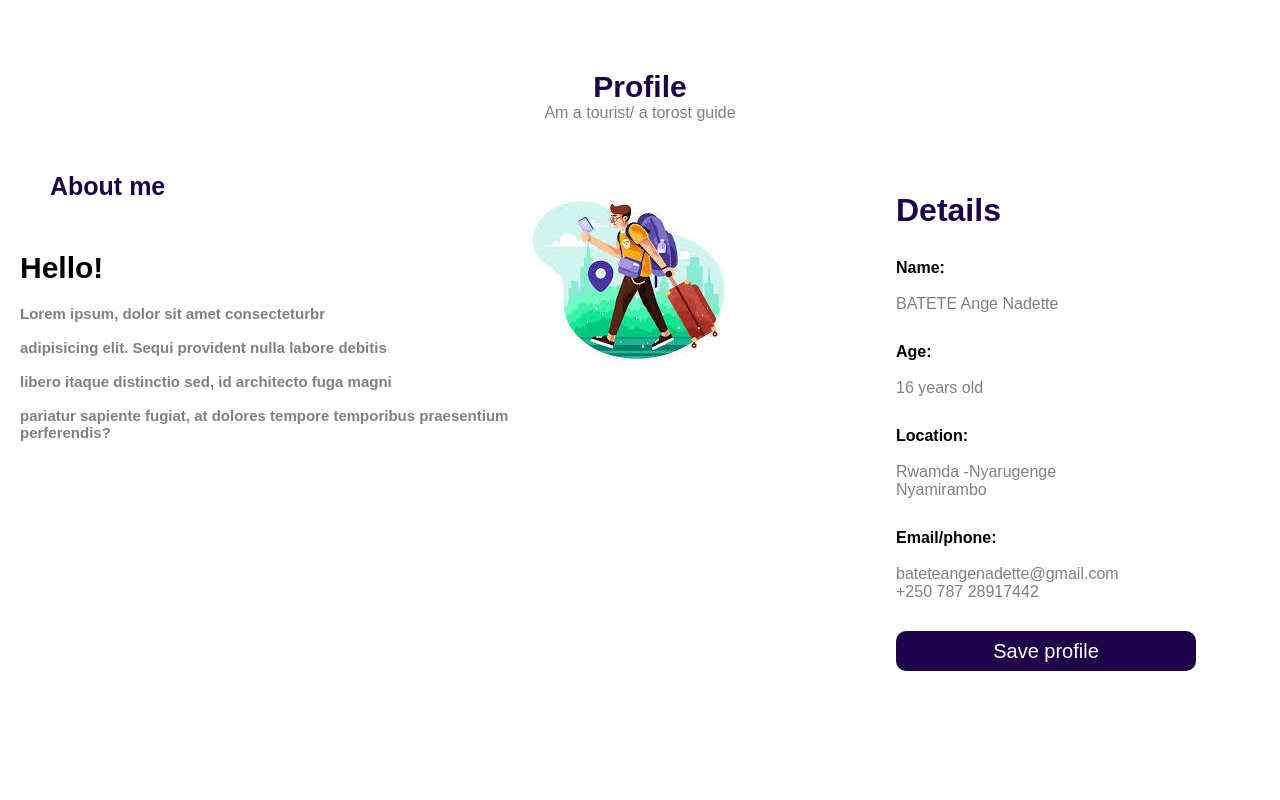
After one commit to Batete05/Imagiranium, a Node server app: template views/editprofile.html in a window 1280 px wide. The commit adds this page. Run offline with Node 20, Linux system fonts and the light colour scheme; the template is opened without the code that fills it, so the values that code supplies are empty; some libraries are stand-ins or nearby versions.

Commit message:
frontend

```diff
--- a/views/booking.html
+++ b/views/booking.html
@@ -4,6 +4,7 @@
 <head>
      <meta charset="UTF-8">
      <meta name="viewport" content="width=device-width, initial-scale=1.0">
+     <link rel="stylesheet" href="booking.css">
      <title>Booking</title>
 </head>
 
@@ -22,7 +23,7 @@
           </nav>
      </div>
      <h1>Details</h1>
-     <form action="" method="post">
+     <form action="/book/" method="post">
      <ul>
           <li>
                <h3>Location</h3>
--- /dev/null
+++ b/views/editprofile.css
@@ -0,0 +1,65 @@
+*{
+    margin: 0;
+    padding: 0;
+    box-sizing: border-box;
+    font-family: sans-serif;
+}
+h3{
+    color: #1D024A;
+    font-size: 30px;
+    text-align: center;
+    margin-top: 70px
+}
+p{
+    color: grey;
+    text-align: center;
+}
+.container{
+    display: flex;
+}
+.me{
+    width: 40%;
+}
+.image{
+    width: 30%;
+    margin-top: 50px;
+}
+.details{
+    width: 30%;
+}
+h5{
+    color: #1D024A;
+    margin: 50px;
+    font-size: 25px;
+}
+h2{
+    font-size: 30px;
+    margin-left: 20px;
+}
+h6{
+    color: grey;
+    margin-left: 20px;
+    font-size: 15px;
+    padding-top: 20px;
+}
+h1{
+    color: #1D024A;
+    margin-top: 70px;
+}
+h4{
+    margin-top: 30px;
+}
+span{
+    color: grey;
+}
+button{
+    margin-top: 30px;
+    height: 40px;
+    width: 300px;
+    background-color: #1D024A;
+    color: white;
+    border-radius: 10px;
+    font-size: 20px;
+    cursor: pointer;
+    border-color: transparent;
+}
--- /dev/null
+++ b/views/editprofile.html
@@ -0,0 +1,38 @@
+<html lang="en">
+<head>
+    <meta charset="UTF-8">
+    <meta name="viewport" content="width=device-width, initial-scale=1.0">
+    <link rel="stylesheet" href="./editprofile.css" type="text/css">
+    <title>User profile</title>
+</head>
+<body>
+    <h3>Profile</h3>
+    <p>Am a tourist/ a torost guide</p>
+    <div class="container">
+        <div class="me">
+            <h5>About me</h5>
+            <h2>Hello!</h2>
+            <h6>Lorem ipsum, dolor sit amet consecteturbr <br><br>
+                 adipisicing elit. Sequi provident nulla labore debitis <br><br>
+                 libero itaque distinctio sed, id architecto fuga magni <br>
+                 <br> pariatur sapiente fugiat, at dolores tempore temporibus praesentium perferendis?</h6>
+        </div>
+        <div class="image">
+            <img src="./images.jpg" alt="">
+        </div>
+        <div class="details">
+            <h1>Details</h1>
+            <h4>Name: </h4><br>
+            <span>BATETE Ange Nadette</span> <br>
+            <h4>Age: </h4><br>
+            <span>16 years old</span><br>
+            <h4>Location: </h4><br>
+            <span>Rwamda -Nyarugenge <br>Nyamirambo</span> <br>
+            <h4>Email/phone: </h4> <br>
+            <span>bateteangenadette@gmail.com <br>
+            +250 787 28917442</span> <br>
+            <button>Save profile</button>
+        </div>
+    </div>
+</body>
+</html>
```
Also changed, not shown: views/login.css (added, +63 -0 lines), views/login.html (added, +30 -0 lines), views/profile.css (added, +65 -0 lines), views/profile.html (added, +38 -0 lines), views/images.jpg (added).
